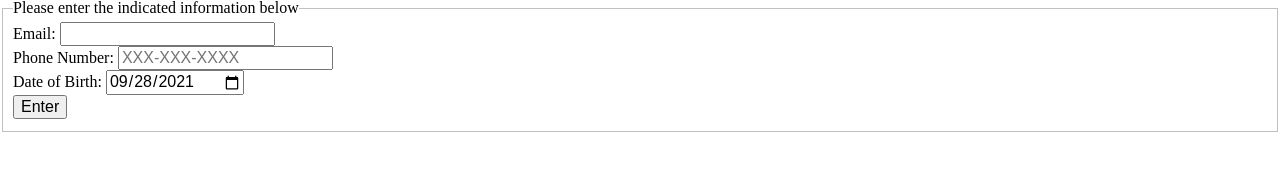
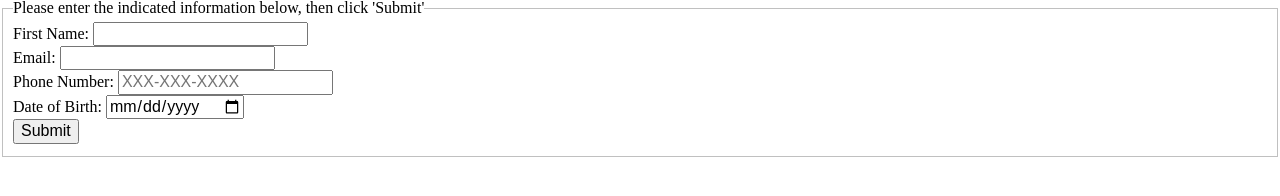
Before and after one commit to lpatton4-itmd362-org/lab2, a plain HTML site: page index.html in a window 1280 px wide. Drawn offline with Linux system fonts and the light colour scheme.

Commit message:
added name input and edited some of existing inputs

```diff
--- a/index.html
+++ b/index.html
@@ -10,7 +10,10 @@
 <body>
   <form action="#null" method="get" autocomplete="on">
 	  <fieldset>
-		<legend>Please enter the indicated information below</legend>
+		<legend>Please enter the indicated information below, then click 'Submit'</legend>
+		  <div>
+			  <label>First Name: <input type="text" name="text"></label>
+			</div>
 	    <div>
 		    <label>Email: <input type="email" name="email"></label>
 		  </div>
@@ -18,10 +21,10 @@
 		    <label>Phone Number: <input type="tel" name="phone" placeholder="XXX-XXX-XXXX" pattern="[0-9]{3}-[0-9]{3}-[0-9]{4}"></label>
 		  </div>
 		  <div>
-		    <label>Date of Birth: <input type="date" value="2021-09-28"></label>
+		    <label>Date of Birth: <input type="date"></label>
 		  </div>
 		  <div>
-		    <input type="submit" value="Enter">
+		    <input type="submit" value="Submit">
 		  </div>
 		</fieldset>
 	</form>
```
